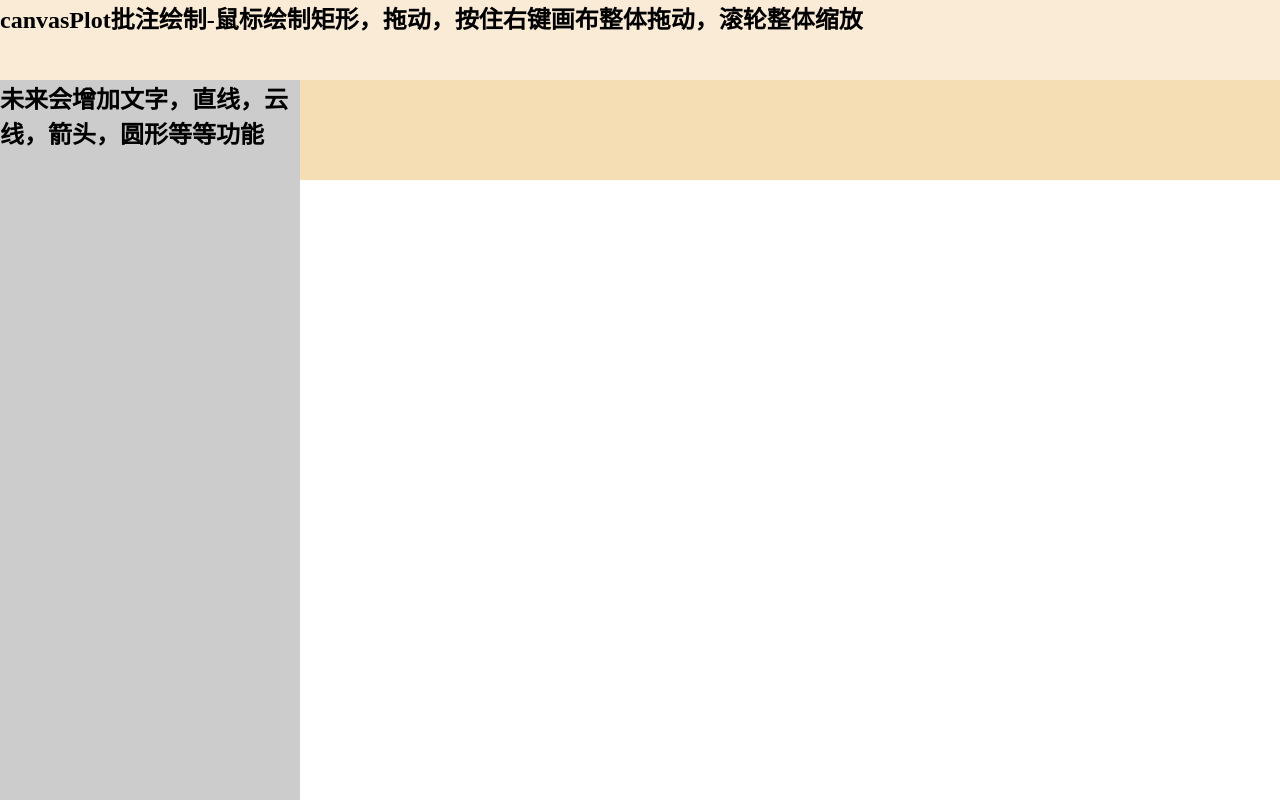
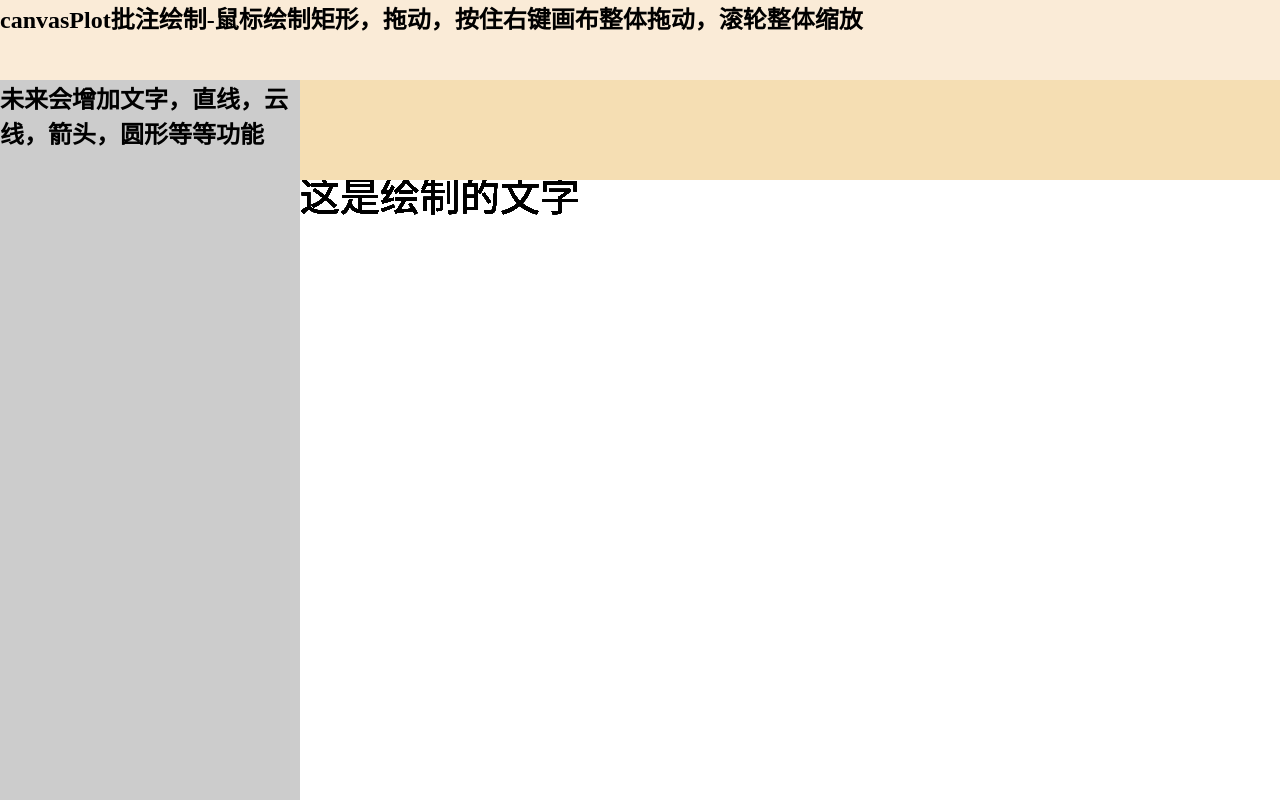
Before and after one commit to gjTool/canvasPlot, a website: page index.html in a window 1280 px wide. Drawn offline with Linux system fonts and the light colour scheme.

Commit message:
添加文字批注

```diff
--- a/canvasPlot.js
+++ b/canvasPlot.js
@@ -1,10 +1,10 @@
 /**
  * @author gjtool
  * @created 2022/01/13
- * @update 2025/06/15
+ * @update 2025/06/18
  */
 ; (function (g, fn) {
-    var version = "1.1.21";
+    var version = "1.2.0";
     console.log("canvasPlot.js v" + version + "  https://www.gjtool.cn");
     if (typeof define === 'function' && define.amd) {
         define(function () {
--- a/index.html
+++ b/index.html
@@ -40,7 +40,7 @@
 		</div>
 
 	</div>
-	<script src="canvasPlot.js"></script>
+	<script src="canvasPlot.min.js"></script>
 	<script>
 		console.log(document.querySelector("#container").offsetTop, document.querySelector("#container").offsetLeft);
 		//lightskyblue
@@ -60,11 +60,11 @@
 		// window.ctx = canvasPlot.getCtx();
 		canvasPlot.on("imageLoad", (data) => {
 			console.log("imageLoad", data);
-			// canvasPlot.drawTextBegin();
-			// canvasPlot.addText({
-			// 	text: "这是绘制的文字",
-			// 	fontSize: 40,
-			// });
+			canvasPlot.drawTextBegin();
+			canvasPlot.addText({
+				text: "这是绘制的文字",
+				fontSize: 40,
+			});
 		});
 		canvasPlot.on("select", (selection) => {
 			console.log("select", selection);
--- a/package.json
+++ b/package.json
@@ -1,6 +1,6 @@
 {
   "name": "canvasplot",
-  "version": "1.1.21",
+  "version": "1.2.0",
   "description": "canvas canvasPlot",
   "main": "canvasPlot.min.js",
   "scripts": {
```
Also changed, not shown: canvasPlot.min.js.
